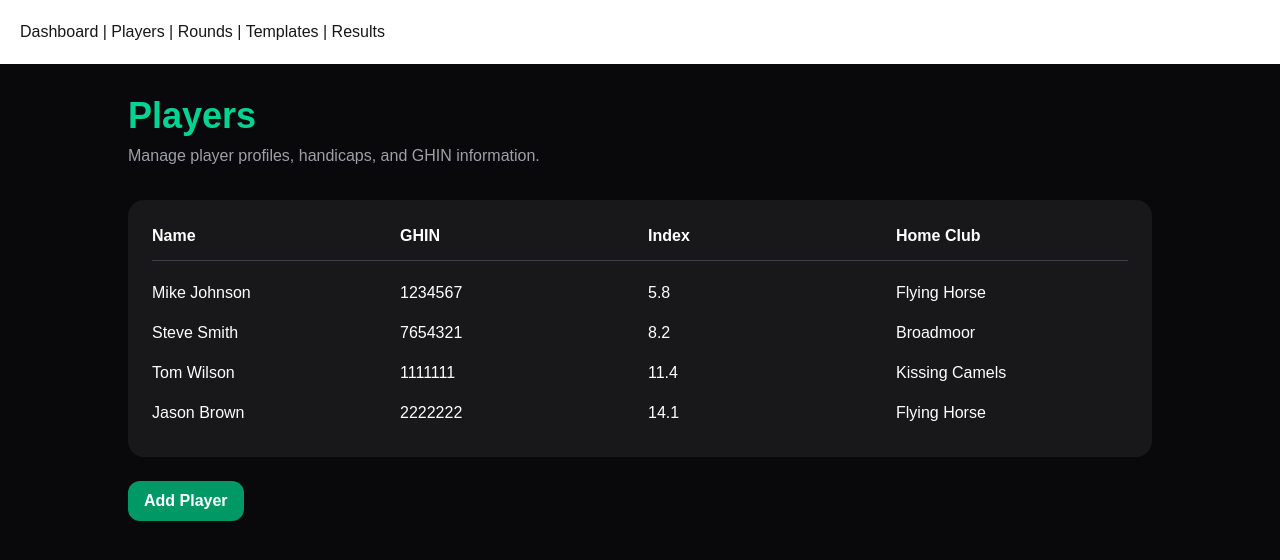
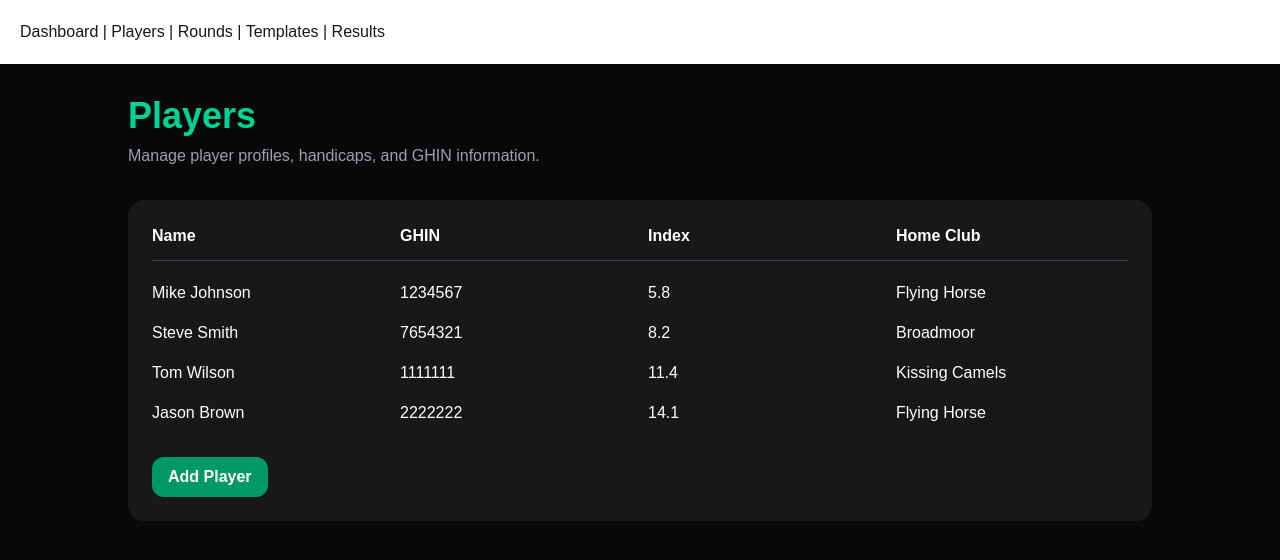
Before and after one commit to Cody-Ayers/club-games, a Next.js app: page /players in a window 1280 px wide. Shown: the top 560 px of the page. Built offline with nearby package versions, Linux system fonts and the light colour scheme.

Commit message:
Connect players page to shared data

```diff
--- a/src/app/players/page.tsx
+++ b/src/app/players/page.tsx
@@ -1,10 +1,10 @@
+import { players } from "@/data/players";
+
 export default function PlayersPage() {
   return (
     <main className="min-h-screen bg-zinc-950 text-white p-8">
       <div className="max-w-5xl mx-auto">
-          <h1 className="text-4xl font-bold text-emerald-400 mb-2">
-            Players
-          </h1>
+        <h1 className="text-4xl font-bold text-emerald-400 mb-2">Players</h1>
 
         <p className="text-zinc-400 mb-8">
           Manage player profiles, handicaps, and GHIN information.
@@ -18,34 +18,14 @@ export default function PlayersPage() {
             <div>Home Club</div>
           </div>
 
-            <div className="grid grid-cols-4 gap-4 py-2">
-              <div>Mike Johnson</div>
-              <div>1234567</div>
-              <div>5.8</div>
-              <div>Flying Horse</div>
+          {players.map((player) => (
+            <div className="grid grid-cols-4 gap-4 py-2" key={player.id}>
+              <div>{player.name}</div>
+              <div>{player.ghin}</div>
+              <div>{player.handicapIndex}</div>
+              <div>{player.homeClub}</div>
             </div>
-
-            <div className="grid grid-cols-4 gap-4 py-2">
-              <div>Steve Smith</div>
-              <div>7654321</div>
-              <div>8.2</div>
-              <div>Broadmoor</div>
-            </div>
-
-            <div className="grid grid-cols-4 gap-4 py-2">
-              <div>Tom Wilson</div>
-              <div>1111111</div>
-              <div>11.4</div>
-              <div>Kissing Camels</div>
-            </div>
-
-            <div className="grid grid-cols-4 gap-4 py-2">
-              <div>Jason Brown</div>
-              <div>2222222</div>
-              <div>14.1</div>
-              <div>Flying Horse</div>
-            </div>
-          </div>
+          ))}
 
           <div className="mt-6">
             <button className="bg-emerald-600 hover:bg-emerald-500 px-4 py-2 rounded-xl font-semibold">
@@ -53,6 +33,7 @@ export default function PlayersPage() {
             </button>
           </div>
         </div>
+      </div>
     </main>
   );
 }
--- /dev/null
+++ b/src/data/players.ts
@@ -0,0 +1,38 @@
+export const players = [
+    {
+        id: 1,
+        name: "Mike Johnson",
+        ghin: "1234567",
+        handicapIndex: 5.8,
+        preferredTee: "Blue",
+        homeClub: "Flying Horse",
+    },
+
+    {
+        id: 2,
+        name: "Steve Smith",
+        ghin: "7654321",
+        handicapIndex: 8.2,
+        preferredTee: "Blue",
+        homeClub: "Broadmoor",
+    },
+
+    {
+        id: 3,
+        name: "Tom Wilson",
+        ghin: "1111111",
+        handicapIndex: 11.4,
+        preferredTee: "White",
+        homeClub: "Kissing Camels",
+    },
+
+    {
+        id: 4,
+        name: "Jason Brown",
+        ghin: "2222222",
+        handicapIndex: 14.1,
+        preferredTee: "Gold",
+        homeClub: "Flying Horse",
+    },
+
+];
```
Also changed, not shown: src/data/groups.ts (added), src/data/rounds.ts (added), src/data/templates.ts (added). Lines whose indentation alone changed are shown as unchanged.
